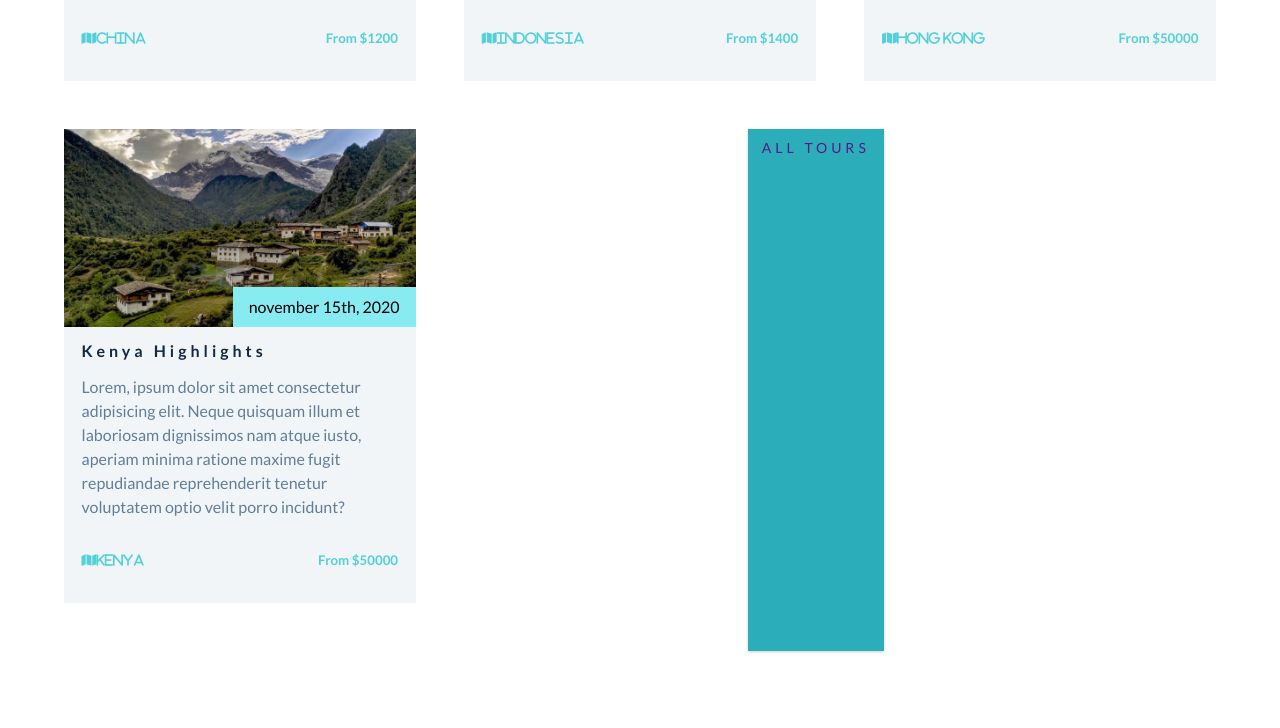
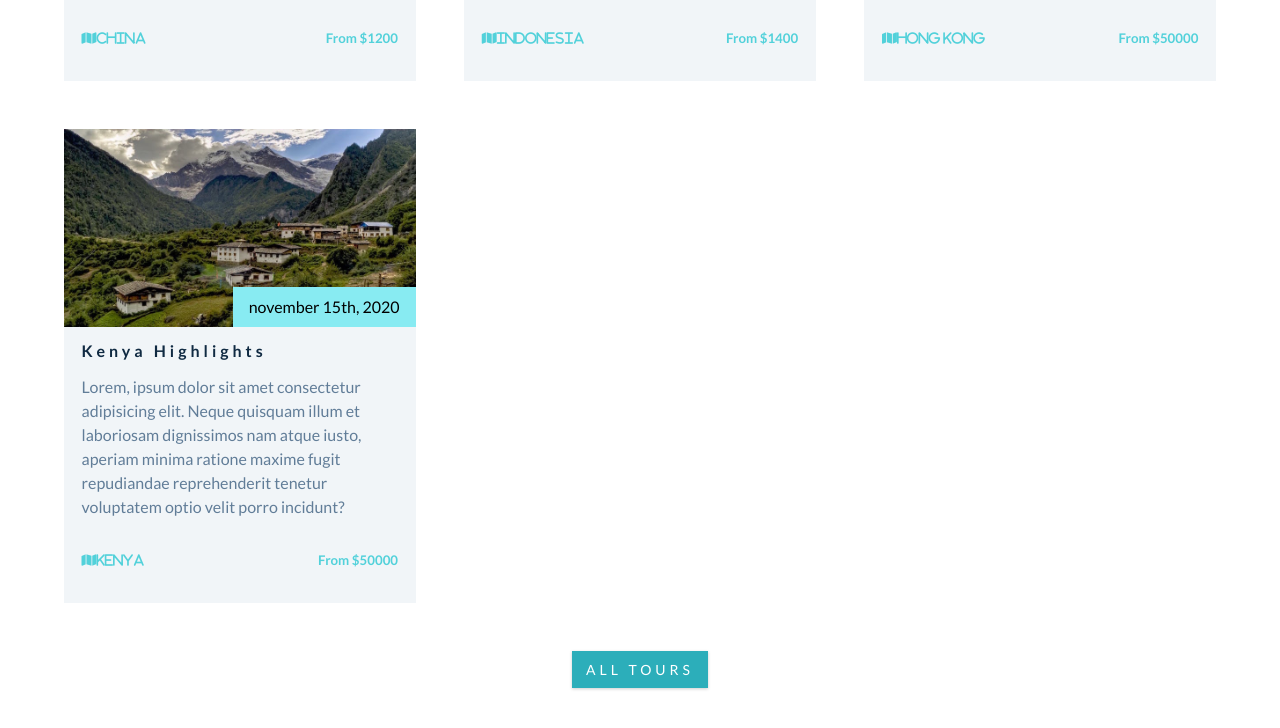
Before and after one commit to Iyanuoluwa-vic/Backroads-Tour-Company, a plain HTML site: page index.html in a window 1280 px wide. Shown: the part 2457-3185 px from the top of the page. Drawn offline with Linux system fonts and the light colour scheme.

Commit message:
all tours button

```diff
--- a/css/styles.css
+++ b/css/styles.css
@@ -435,9 +435,16 @@ Featured Tours
     align-self: center;
   }
 }
+/*
+.Featured {
+  border: 1px solid red;
+} */
 
-.all-tours {
-  margin: 0 auto;
+.tour-btn {
+  text-align: center;
+}
+
+.tour-btn a {
 }
 
 /*
--- a/index.html
+++ b/index.html
@@ -315,10 +315,10 @@
         <!-- end of featured section -->
 
         <!-- end of article -->
+      </div>
 
-        <div class="btn all-tours">
-          <a href="" id="#">all tours</a>
-        </div>
+      <div class="tour-btn">
+        <a href="" class="btn"> all tours </a>
       </div>
     </section>
   </body>
```
